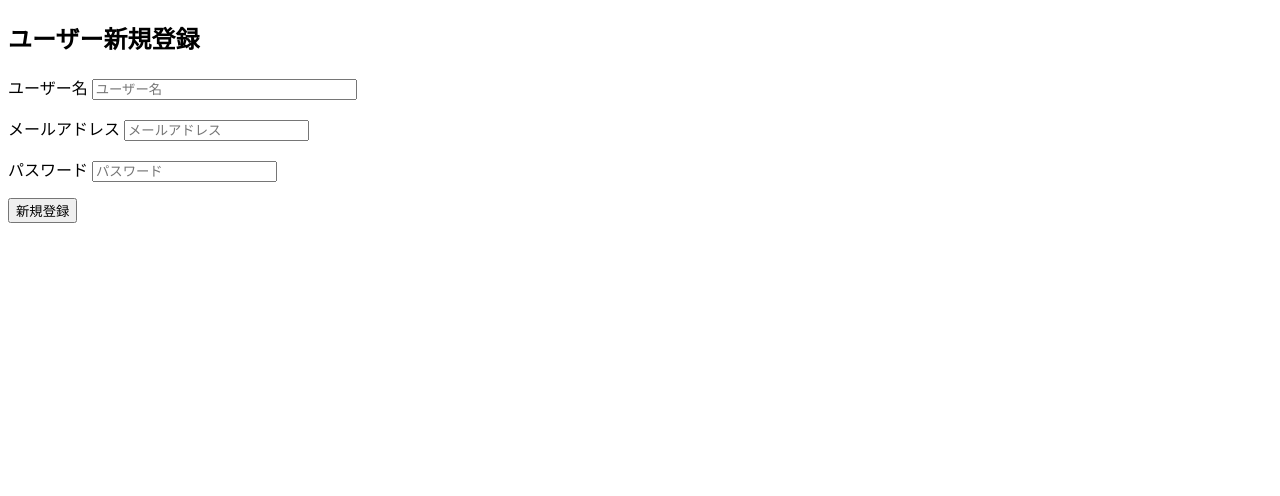
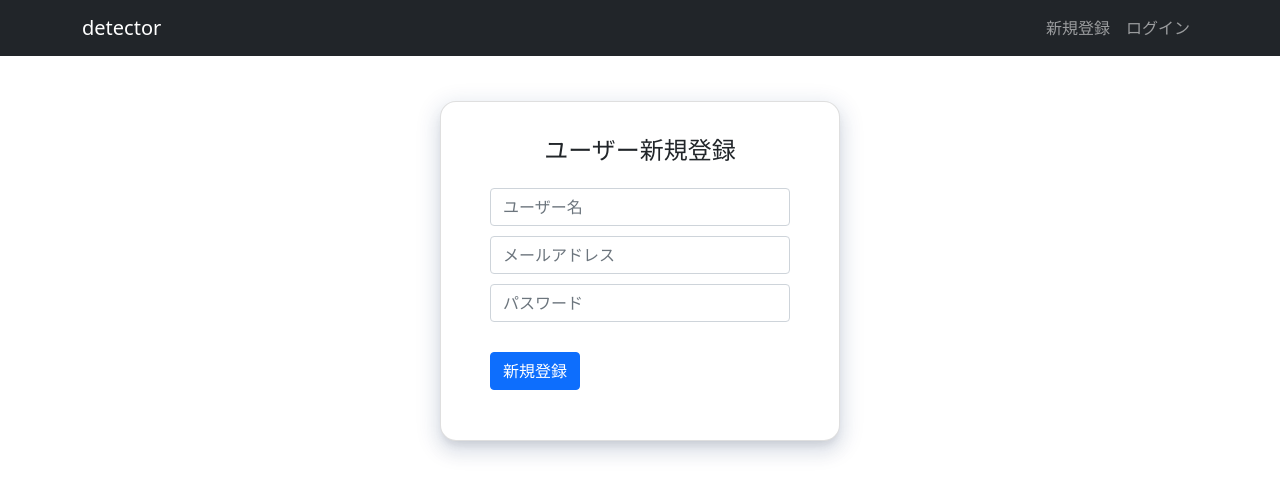
Before and after one commit to akizora-n/flask_web_app, a Flask app: page /auth/signup in a window 1280 px wide. Shown: the top 496 px of the page. Run offline with Flask 2, Linux system fonts and the light colour scheme; parts of the project's set-up code (start-up, migrations or seed data) failed here and were passed over; some libraries are stand-ins or nearby versions.

Commit message:
6章終了

```diff
--- a/flaskbook/apps/auth/templates/auth/signup.html
+++ b/flaskbook/apps/auth/templates/auth/signup.html
@@ -1,31 +1,24 @@
-{% extends "auth/base.html" %}
+{% extends "detector/base.html" %}
 {% block title %}ユーザー新規登録{% endblock %}
 {% block content %}
-<h2>ユーザー新規登録</h2>
-
-<form
-  action="{{ url_for('auth.signup', next=request.args.get('next')) }}"
-  method="POST",
-  novalidate="novalidate">
-  {% for messge in get_flashed_messages() %}
-    <p style="color: red;">{{ message }}</p>
-  {% endfor %}
-  {{ form.csrf_token }}
-  <p>
-    {{ form.username.label }}
-    {{ form.username(size=30, placeholder="ユーザー名") }}
-  </p>
-  {% for error in form.username.errors %}
-    <span style="color: red;">{{ error }}</span>
-  {% endfor %}
-    <p>{{ form.email.label }} {{ form.email(placeholder="メールアドレス") }}</p>
-  {% for error in form.email.errors %}
-    <span style="color: red;">{{ error }}</span>
-  {% endfor %}
-  <p>{{ form.password.label }} {{ form.password(placeholder="パスワード") }}</p>
-  {% for error in form.password.errors %}
-    <span style="color: red;">{{ error }}</span>
-  {% endfor %}
-  <p>{{ form.submit() }}</p>
-</form>
+<div class="mx-auto dt-auth-main">
+  <div class="card dt-auth-signup">
+    <header>ユーザー新規登録</header>
+    <section>
+      <form
+        class="form-signin"
+        action="{{ url_for('auth.signup', next=request.args.get('next')) }}"
+        method="POST">
+        {{ form.csrf_token }}
+        {% for messge in get_flashed_messages() %}
+          <div class="dt-auth-flash">{{ message }}</div>
+        {% endfor %}
+        {{ form.username(size=30, class="form-control dt-auth-input", placeholder="ユーザー名") }}
+        {{ form.email(class="form-control dt-auth-input", placeholder="メールアドレス") }}
+        {{ form.password(class="form-control dt-auth-input", placeholder="パスワード") }}
+        {{ form.submit(class="btn btn-md btn-primary btn-block dt-auth-btn") }}
+      </form>
+    </section>
+  </div>
+</div>
 {% endblock %}
--- a/flaskbook/apps/auth/views.py
+++ b/flaskbook/apps/auth/views.py
@@ -41,7 +41,7 @@ def signup():
         # GETパラメータにnextキーが存在し、値がない場合はユーザーの一覧ページへリダイレクトする
         next_ = request.args.get("next")
         if next_ is None or not next_.startswith("/"):
-            next_ = url_for("crud.users")
+            next_ = url_for("detector.index")
         return redirect(next_)
 
     return render_template("auth/signup.html", form=form)
@@ -57,7 +57,7 @@ def login():
         # ユーザーが存在しパスワードが一致する場合はログインを許可する
         if user is not None and user.verify_password(form.password.data):
             login_user(user)
-            return redirect(url_for("crud.users"))
+            return redirect(url_for("detector.index"))
 
         # ログイン失敗メッセージを設定する
         flash("メールアドレスかパスワードが間違っています")
--- a/flaskbook/apps/detector/templates/detector/base.html
+++ b/flaskbook/apps/detector/templates/detector/base.html
@@ -7,6 +7,30 @@
   <link rel="stylesheet" href="{{ url_for('static', filename='css/bootstrap.min.css') }}">
 </head>
 <body>
-  {% block content %}{% endblock %}
+  <nav class="navbar navbar-expand-lg navbar-dark bg-dark">
+    <div class="container">
+      <a class="navbar-brand" href="{{ url_for('detector.index') }}">detector</a>
+      <ul class="navbar-nav">
+        {% if current_user.is_authenticated %}
+          <li class="nav-item">
+            <span class="nav-link">{{ current_user.username }}</span>
+          </li>
+          <li class="nav-item">
+            <a class="nav-link" href="{{ url_for('auth.logout') }}">ログアウト</a>
+          </li>
+        {% else %}
+          <li class="nav-item">
+            <a class="nav-link" href="{{ url_for('auth.signup') }}">新規登録</a>
+          </li>
+          <li class="nav-item">
+            <a class="nav-link" href="{{ url_for('auth.login') }}">ログイン</a>
+          </li>
+        {% endif %}
+      </ul>
+    </div>
+  </nav>
+  <section class="container">
+    {% block content %}{% endblock %}
+  </section>
 </body>
 </html>
```
Also changed, not shown: flaskbook/apps/auth/templates/auth/login.html (+19 -20 lines).
